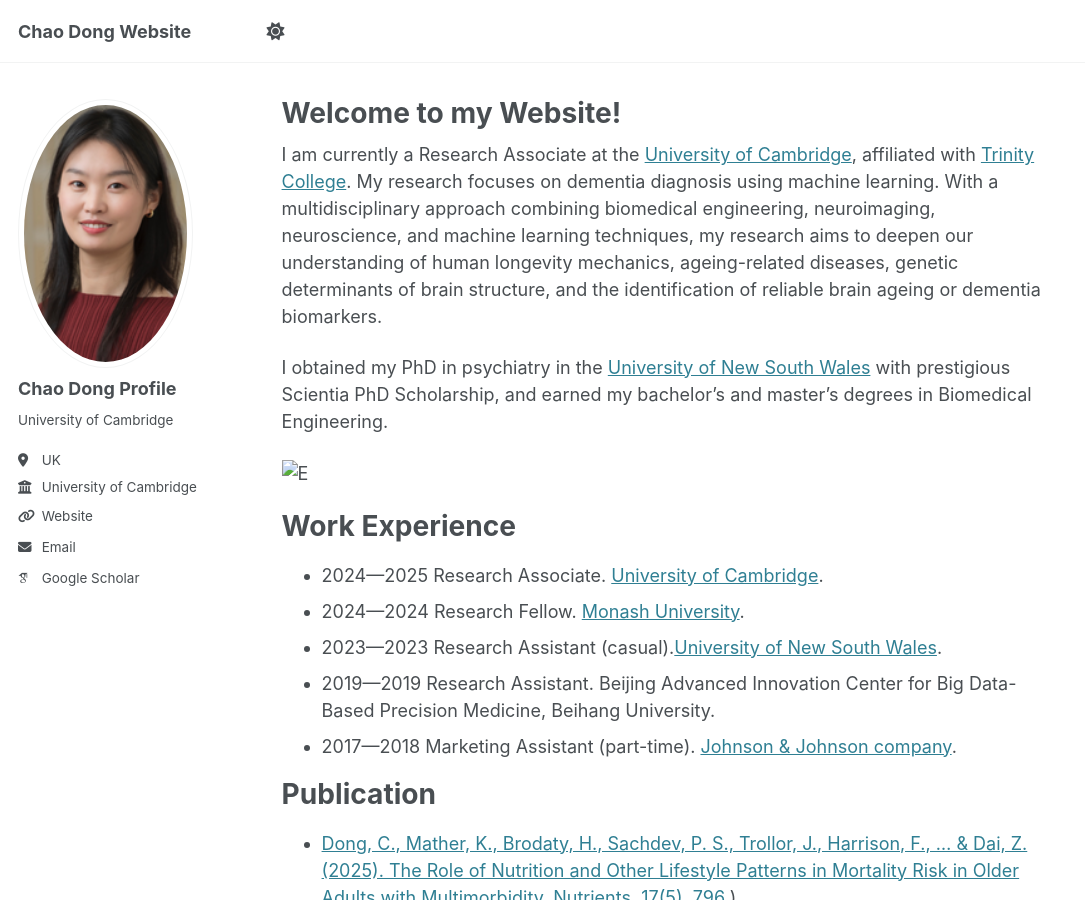
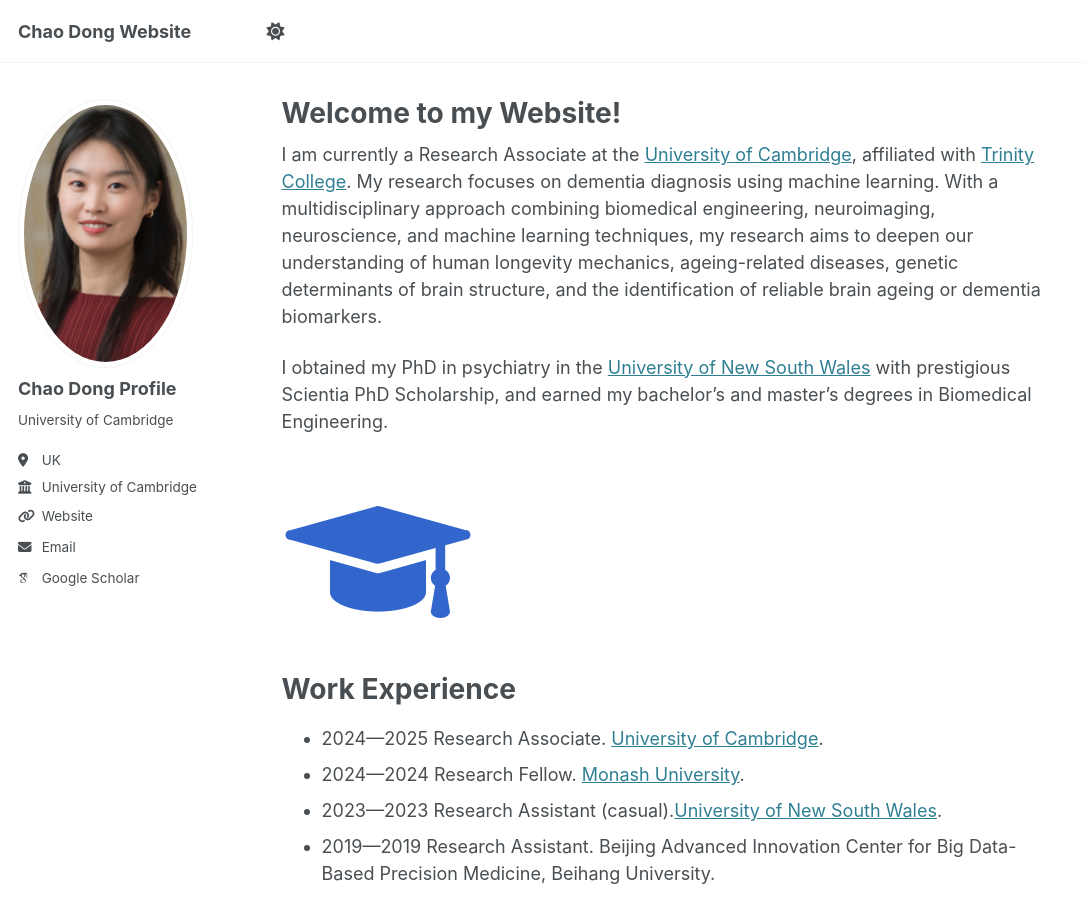
Before and after one commit to ChaoDong12/chaodong.github.io, a Jekyll site: the page built from _pages/about.md, in a window 1280 px wide and 900 px high. Shown: the whole window, without its empty margins (0-1085 px from the left). Built offline with Jekyll 4.4.1, drawn with Linux system fonts in a browser that asks for light colours; some web fonts are replaced.

Commit message:
Update about.md

```diff
--- a/_pages/about.md
+++ b/_pages/about.md
@@ -11,7 +11,7 @@ I am currently a Research Associate at the [University of Cambridge](https://www
 
 I obtained my PhD in psychiatry in the [University of New South Wales](https://www.cheba.unsw.edu.au/) with prestigious Scientia PhD Scholarship, and earned my bachelor's and master's degrees in Biomedical Engineering.
 
-![E](profile.png)
+![EEE](/images/favicon-192x192.png)
 
 
 Work Experience
```
